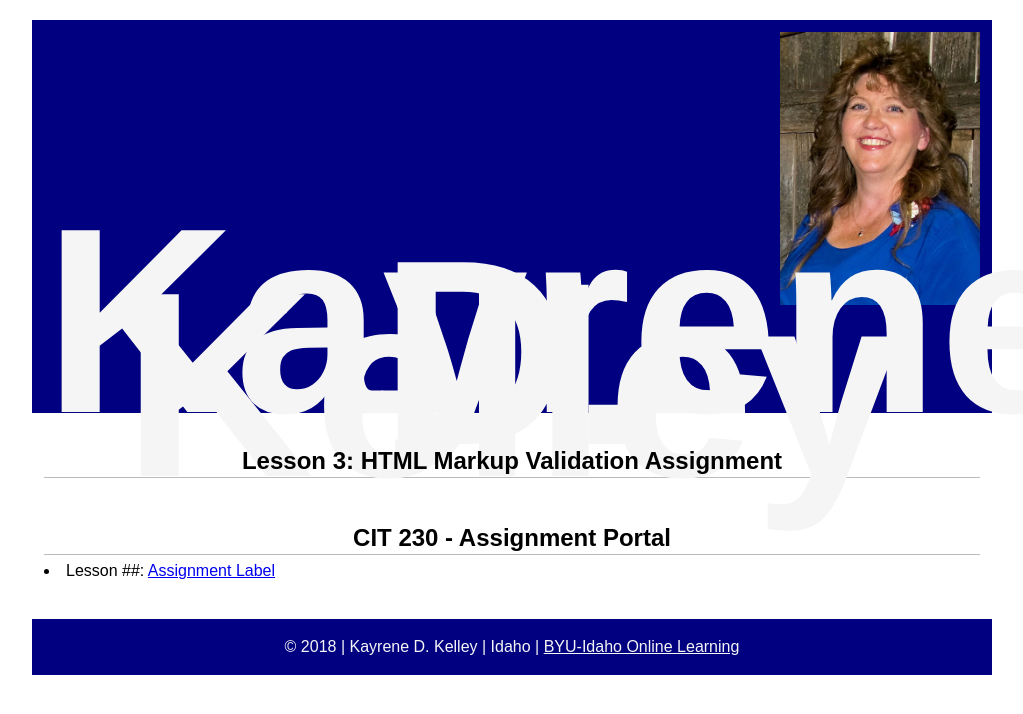
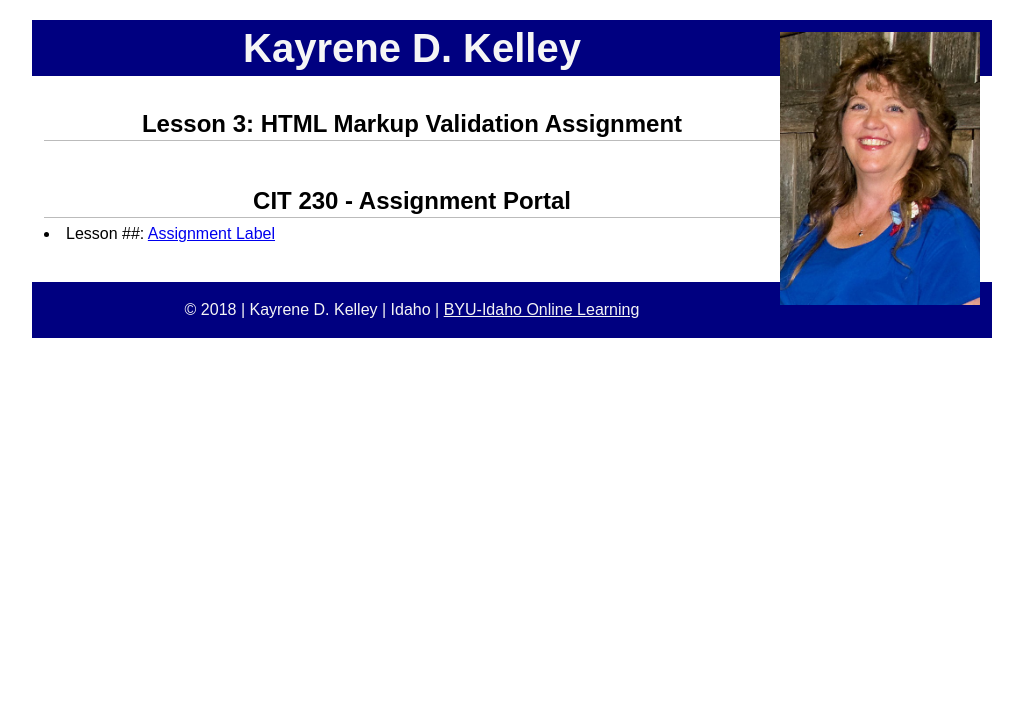
Before and after one commit to kayrenekelley/kayrenekelley.github.io, a plain HTML site: page index.html in a window 1280 px wide. Shown: the whole page, without its empty margins (128-1151 px from the left). Drawn offline with Linux system fonts and the light colour scheme.

Commit message:
fix name on web site

```diff
--- a/styles/main.css
+++ b/styles/main.css
@@ -12,7 +12,7 @@ body {
 }
 
 h1 {
-    font-size: 16.5rem;
+    font-size: 2.5rem;
     color: whitesmoke;
 }
 
```
